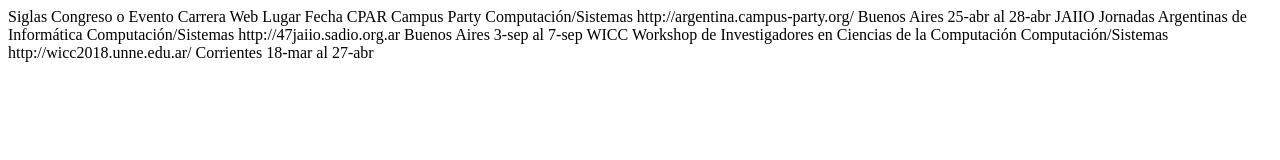
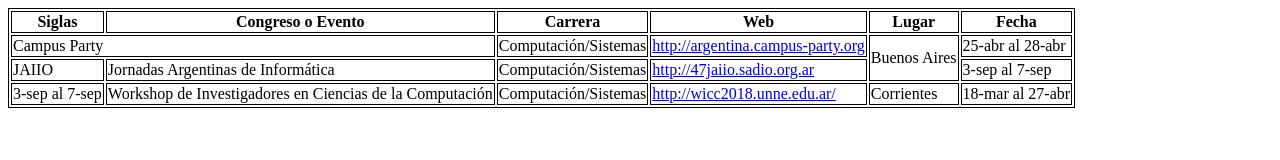
Before and after one commit to UCC-LabCompu2/ejercicios2023-felipeeguia03, a plain HTML site: page Ejercicios-HTML/ej_tablas.html in a window 1280 px wide. Drawn offline with Linux system fonts and the light colour scheme.

Commit message:
ejercicio tablas resuelto

```diff
--- a/Ejercicios-HTML/ej_tablas.html
+++ b/Ejercicios-HTML/ej_tablas.html
@@ -15,33 +15,42 @@
 <!--Elimine las siglas CPAR, y 'Campus Party' debe ocupar 2 celdas-->
 <!--Como campus party y Jaiio comparten el mismo lugar, unifique las celdas que contienen 'Buenos Aires'-->
 <body>
+<table>
 
-Siglas
-Congreso o Evento
-Carrera
-Web
-Lugar
-Fecha
+    <thead>
+<th>Siglas</th>
+<th>Congreso o Evento</th>
+<th>Carrera</th>
+<th>Web</th>
+<th>Lugar</th>
+<th>Fecha</th>
+    </thead>
+    <tbody>
 
-CPAR
-Campus Party
-Computación/Sistemas
-http://argentina.campus-party.org/
-Buenos Aires
-25-abr al 28-abr
+<tr>
+<td colspan="2">Campus Party</td>
+<td>Computación/Sistemas</td>
+<td><a href="http://argentina.campus-party.org" target="_blank">http://argentina.campus-party.org</a></td>
+<td rowspan="2">Buenos Aires</td>
+<td>25-abr al 28-abr</td>
+</tr>
 
-JAIIO
-Jornadas Argentinas de Informática
-Computación/Sistemas
-http://47jaiio.sadio.org.ar
-Buenos Aires
-3-sep al 7-sep
-
-WICC
-Workshop de Investigadores en Ciencias de la Computación
-Computación/Sistemas
-http://wicc2018.unne.edu.ar/
-Corrientes
-18-mar al 27-abr
+<tr>
+<td>JAIIO</td>
+<td>Jornadas Argentinas de Informática</td>
+<td>Computación/Sistemas</td>
+<td><a href="http://47jaiio.sadio.org.ar">http://47jaiio.sadio.org.ar</a></td>
+<td>3-sep al 7-sep</td>
+</tr>
+<tr>
+<td>3-sep al 7-sep </td>
+<td>Workshop de Investigadores en Ciencias de la Computación</td>
+<td>Computación/Sistemas</td>
+<td><a href="http://wicc2018.unne.edu.ar/">http://wicc2018.unne.edu.ar/ </a></td>
+<td>Corrientes</td>
+<td>18-mar al 27-abr</td>
+</tr>
+</tbody>
+</table>
 </body>
 </html>
```
Also changed, not shown: Ejercicios-HTML/ej_listas.html (+4 -4 lines), Ejercicios-HTML/ej_noticia.html (+3 -0 lines).
